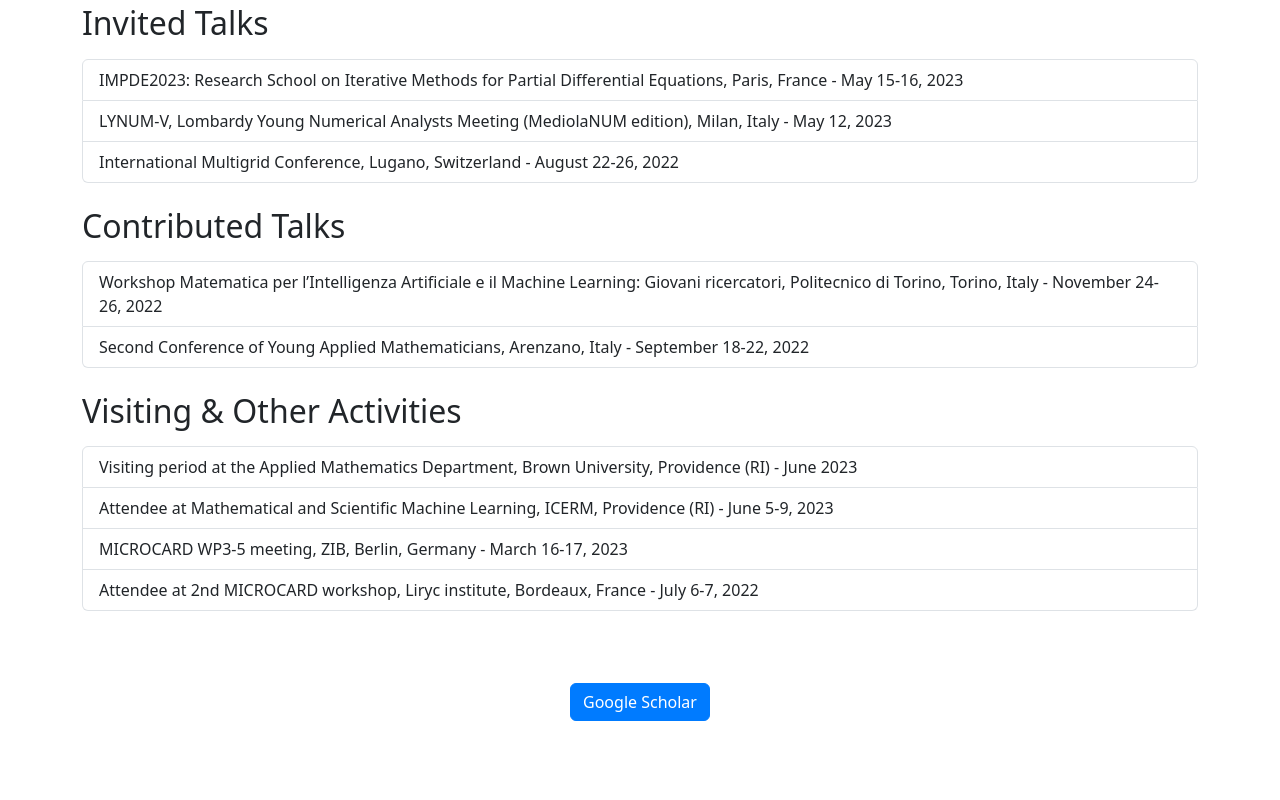
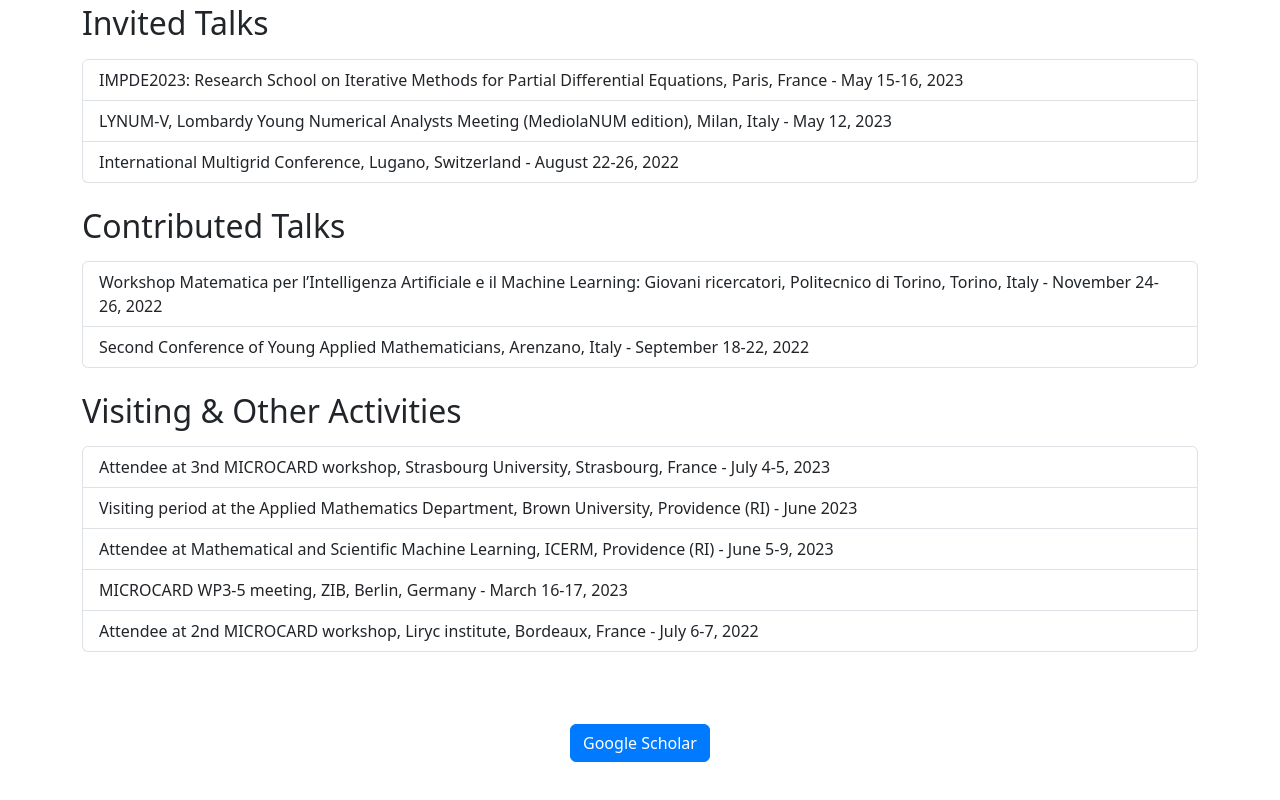
Before and after one commit to edoardo100/edoardo100.github.io, a plain HTML site: page research.html in a window 1280 px wide. Shown: the part 1064-1864 px from the top of the page. Drawn offline with nearby package versions, Linux system fonts and the light colour scheme.

Commit message:
Added participation to Strasbourg workshop

```diff
--- a/research.html
+++ b/research.html
@@ -167,6 +167,9 @@
       <h2 class="mt-4">Visiting & Other Activities</h2>
       <ul class="list-group mt-3">
         <li class="list-group-item">
+          Attendee at 3nd MICROCARD workshop, Strasbourg University, Strasbourg, France - July 4-5, 2023
+        </li>
+        <li class="list-group-item">
           Visiting period at the Applied Mathematics Department, Brown University, Providence (RI) - June 2023
         </li>
         <li class="list-group-item">
```
